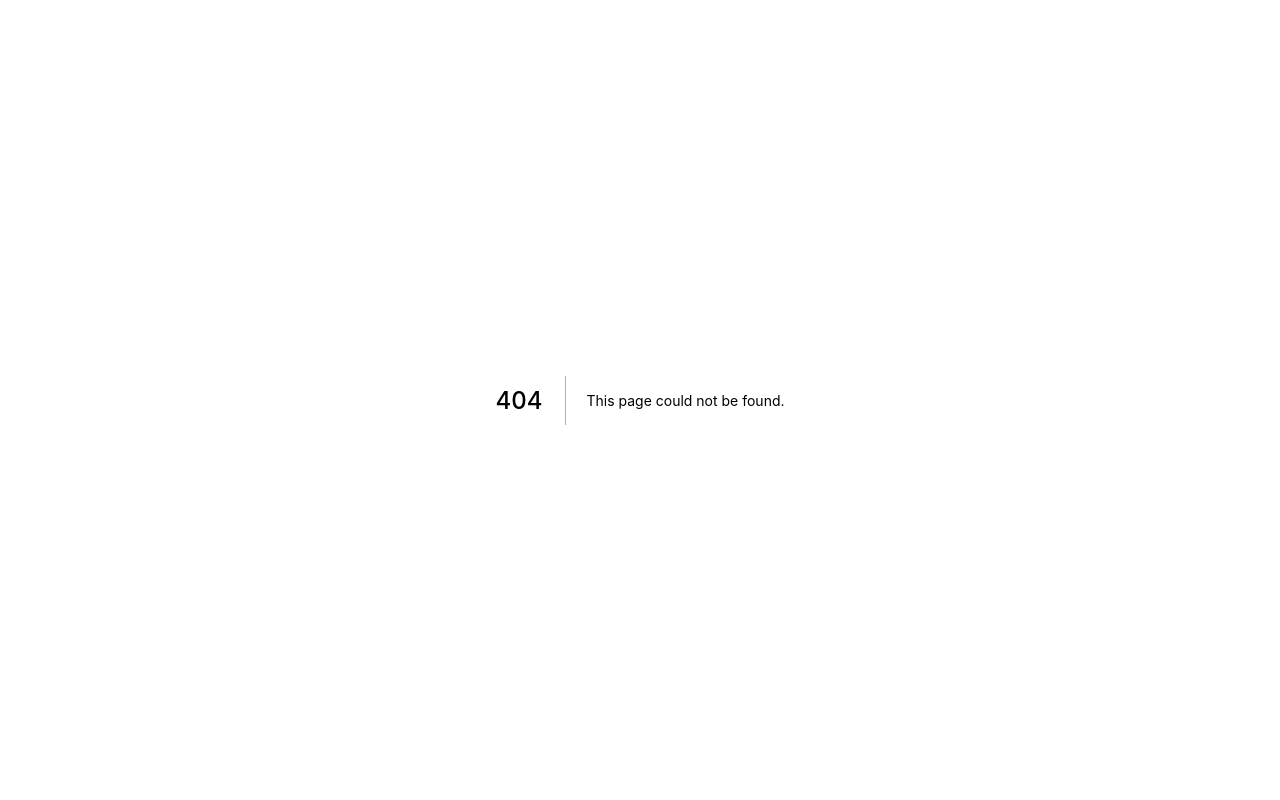
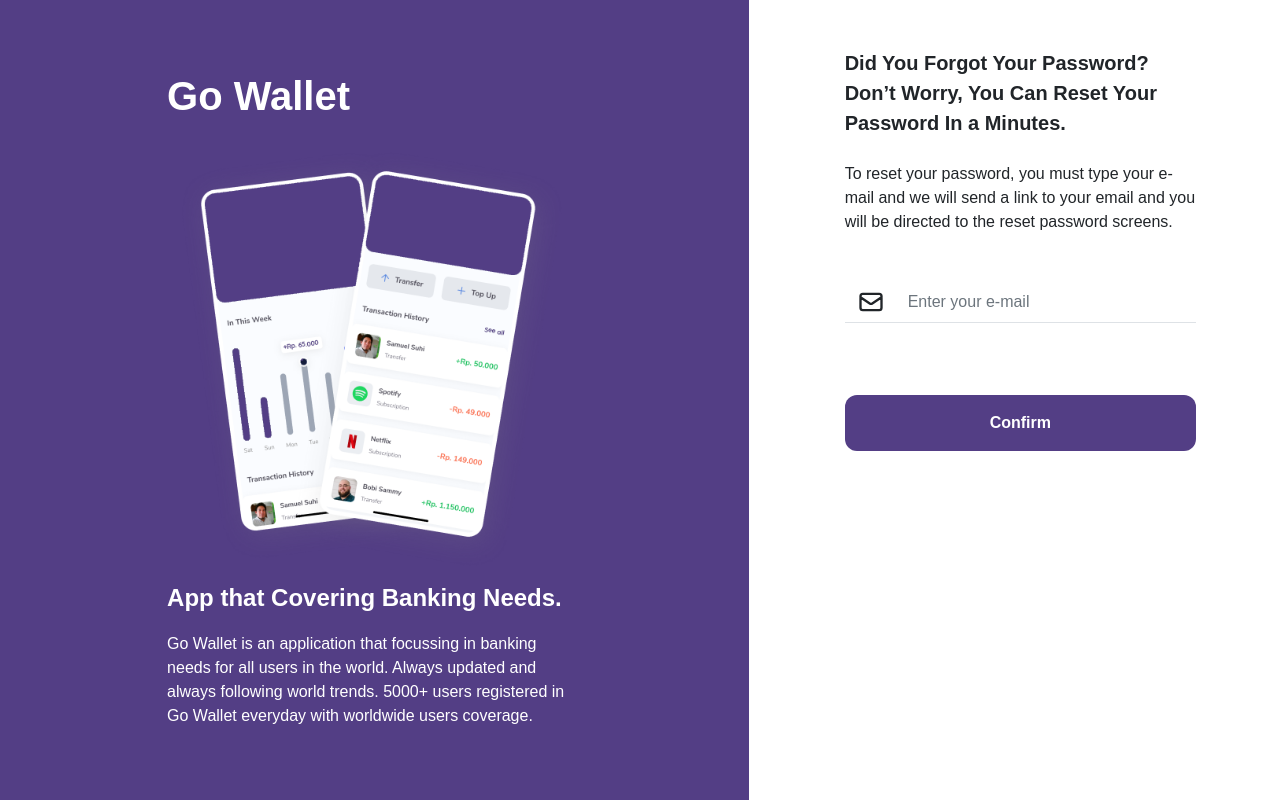
Before and after one commit to asherginting/go-wallet-frontend, a Next.js app: page /forgot-password in a window 1280 px wide. Before the commit this address had no page. Built offline with nearby package versions, Linux system fonts and the light colour scheme.

Commit message:
feat: add forgot pass

```diff
--- /dev/null
+++ b/pages/forgot-password.js
@@ -0,0 +1,9 @@
+import { useState } from "react";
+import Login from "./login";
+
+export default function ForgotPassword() {
+  const [readyToReset, setReadyToReset] = useState(false);
+  return (
+    <Login readyToReset={readyToReset} />
+  )
+}
```
